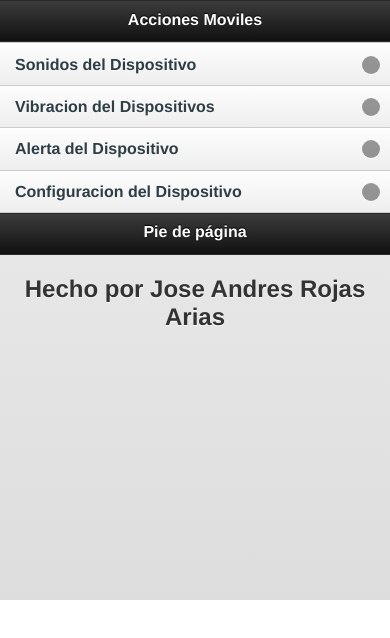
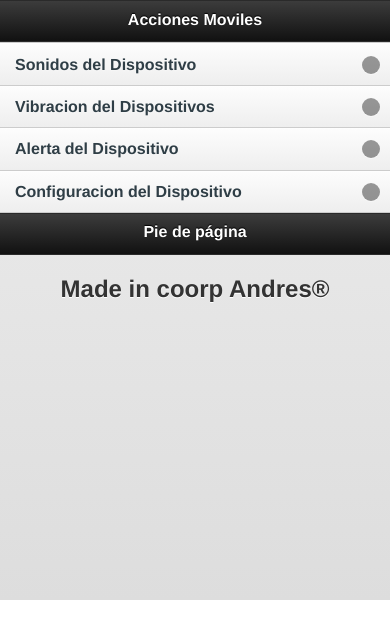
Before and after one commit to AL31J11/Practica1, a plain HTML site: page index.html in a window 390 px wide. Drawn offline with Linux system fonts and the light colour scheme; some packages are replaced by stand-ins of ours.

Commit message:
vercion 1.1 html

```diff
--- a/index.html
+++ b/index.html
@@ -28,7 +28,7 @@
 	<div data-role="footer">
 		<h4>Pie de página</h4>
 	</div>
-    <h2 align="center">Hecho por Jose Andres Rojas Arias</h2>
+    <h2 align="center">Made in coorp Andres&reg;</h2>
 </div>
 
 <div data-role="page" id="beep">
@@ -45,7 +45,7 @@
 	<div data-role="footer">
 		<h4>Pie de página</h4>
 	</div>
-    <h2 align="center">Hecho por Jose Andres Rojas Arias</h2>
+    <h2 align="center">Made in coorp Andres&reg;</h2>
 </div>
 
 <div data-role="page" id="shake">
@@ -61,7 +61,7 @@
 	<div data-role="footer">
 		<h4>Pie de página</h4>
 	</div>
-    <h2 align="center">Hecho por Jose Andres Rojas Arias</h2>
+    <h2 align="center">Made in coorp Andres&reg;</h2>
 </div>
 
 <div data-role="page" id="alert">
@@ -74,7 +74,7 @@
 	<div data-role="footer">
 		<h4>Pie de página</h4>
 	</div>
-    <h2 align="center">Hecho por Jose Andres Rojas Arias</h2>
+    <h2 align="center">Made in coorp Andres&reg;</h2>
 </div>
 
 <div data-role="page" id="confirm">
@@ -88,7 +88,7 @@
 	<div data-role="footer">
 		<h4>Pie de página</h4>
 	</div>
-    <h2 align="center">Hecho por Jose Andres Rojas Arias</h2>
+    <h2 align="center">Made in coorp Andres&reg;</h2>
 </div>
 </body>
 </html>
```
